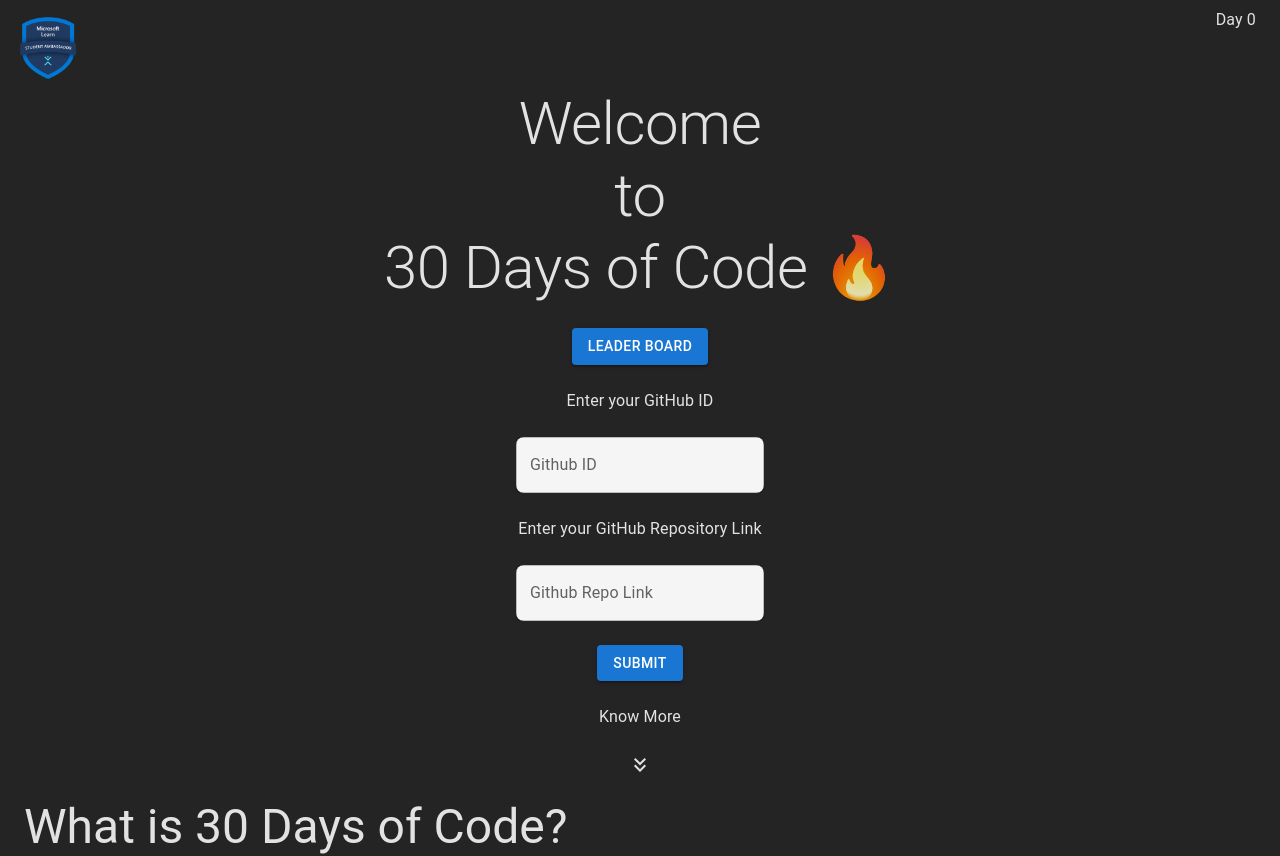
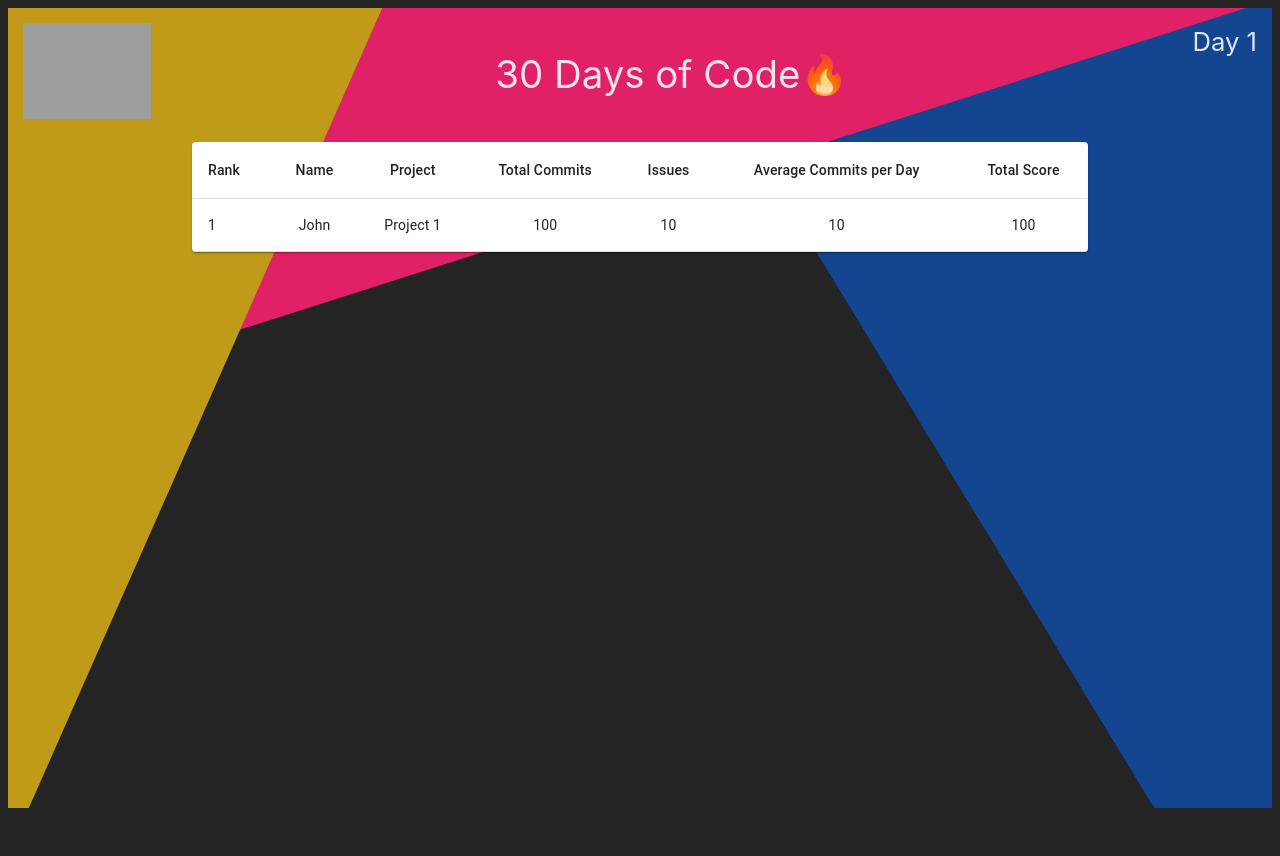
Before and after one commit to MicrosoftStudentChapter/leaderboard-30daysofcode, a React (Vite) app: page /leaderboard in a window 1280 px wide. Shown: the top 856 px of the page. After the commit the page ends 816 px from the top, so only its background shows below. Built offline with nearby package versions, Linux system fonts and the light colour scheme; grey boxes are pictures that could not be loaded.

Commit message:
Route added from home to leaderboard page
Signed-off-by: Mankirat Singh <msingh2_be22@thapar.edu>

```diff
--- a/package.json
+++ b/package.json
@@ -18,6 +18,7 @@
     "@mui/styled-engine-sc": "^5.12.0",
     "react": "^18.2.0",
     "react-dom": "^18.2.0",
+    "react-router-dom": "^6.14.0",
     "styled-components": "^5.3.11"
   },
   "devDependencies": {
--- a/src/App.tsx
+++ b/src/App.tsx
@@ -1,47 +1,14 @@
 
-import { Typography, TextField, Box, AppBar, Grid } from '@mui/material';
-import Button from '@mui/material/Button';
-import KeyboardDoubleArrowDownIcon from '@mui/icons-material/KeyboardDoubleArrowDown';
-import Detail from './Detail';
-
-
-
-
+import { BrowserRouter as Router, Route, Routes } from "react-router-dom";
+import Home from "./Home/home";
+import LeaderboardPage from "./leaderboard/leaderboard";
 export default function App() {
-  return <div className="page">
-    <AppBar position="static" color="transparent" elevation={0}>
-
-      <Grid justifyContent="space-between">
-      <Typography noWrap component="div" sx={{ mr: 2, display: { xs: 'none', md: "flex" } }}>
-          <img src=".././public/Logo.png" className="mlsc-logo" style={{ height: 80, }} />
-          <Typography sx={{marginLeft:"auto"}} >Day 0</Typography>
-        </Typography>
-      </Grid>
-
-    </AppBar>
-    <Box textAlign="center"><Typography variant="h2" >Welcome <br />to <br />30 Days of Code 🔥</Typography><br />
-      <Button variant="contained">Leader Board</Button><br /><br />
-
-      <Typography textAlign="center">Enter your GitHub ID</Typography><br />
-      <TextField className="id-textfield" label="Github ID" sx={{
-        backgroundColor: "whitesmoke",
-        borderRadius: '8px' ,
-      }}></TextField><br /><br />
-
-      <Typography textAlign="center" >Enter your GitHub Repository Link</Typography><br />
-      <TextField label="Github Repo Link" color="primary"
-      sx={{
-        backgroundColor: "whitesmoke",
-        borderRadius: '8px' ,
-      }}></TextField><br /><br />
-
-      <Button variant="contained" >Submit</Button><br /><br />
-
-      <Typography textAlign="center" >Know More</Typography><br />
-      <KeyboardDoubleArrowDownIcon />
-
-    </Box>
-    <Detail />
-  </div>;
-
+  return(
+  <Router>
+    <Routes>
+    <Route path="/" element={<Home />} />
+    <Route path="/leaderboard" element={<LeaderboardPage />} />
+    </Routes>
+  </Router>
+  );
 }
--- /dev/null
+++ b/src/Home/home.tsx
@@ -0,0 +1,45 @@
+import { Typography, TextField, Box, AppBar, Grid } from '@mui/material';
+import Button from '@mui/material/Button';
+import KeyboardDoubleArrowDownIcon from '@mui/icons-material/KeyboardDoubleArrowDown';
+import Detail from './Detail';
+import LeaderboardPage from '../leaderboard/leaderboard';
+import { Link, useNavigate } from "react-router-dom";
+
+export default function Home(){
+    const navigate = useNavigate();
+  return <div className="page">
+    <AppBar position="static" color="transparent" elevation={0}>
+
+      <Grid justifyContent="space-between">
+      <Typography noWrap component="div" sx={{ mr: 2, display: { xs: 'none', md: "flex" } }}>
+          <img src=".././public/Logo.png" className="mlsc-logo" style={{ height: 80, }} />
+          <Typography sx={{marginLeft:"auto"}} >Day 0</Typography>
+        </Typography>
+      </Grid>
+
+    </AppBar>
+    <Box textAlign="center"><Typography variant="h2" >Welcome <br />to <br />30 Days of Code 🔥</Typography><br />
+      <Button variant="contained">Leader Board</Button><br /><br />
+
+      <Typography textAlign="center">Enter your GitHub ID</Typography><br />
+      <TextField className="id-textfield" label="Github ID" sx={{
+        backgroundColor: "whitesmoke",
+        borderRadius: '8px' ,
+      }}></TextField><br /><br />
+
+      <Typography textAlign="center" >Enter your GitHub Repository Link</Typography><br />
+      <TextField label="Github Repo Link" color="primary"
+      sx={{
+        backgroundColor: "whitesmoke",
+        borderRadius: '8px' ,
+      }}></TextField><br /><br />
+
+      <Button variant="contained" onClick={()=>navigate('/leaderboard')}>Submit</Button><br /><br />
+
+      <Typography textAlign="center" >Know More</Typography><br />
+      <KeyboardDoubleArrowDownIcon />
+
+    </Box>
+    <Detail />
+  </div>;
+}
```
Also changed, not shown: .yarnrc.yml (added), src/Home/Detail.tsx (renamed from src/Detail.tsx), 1 other file (tests, documents, lock files or other folders).
